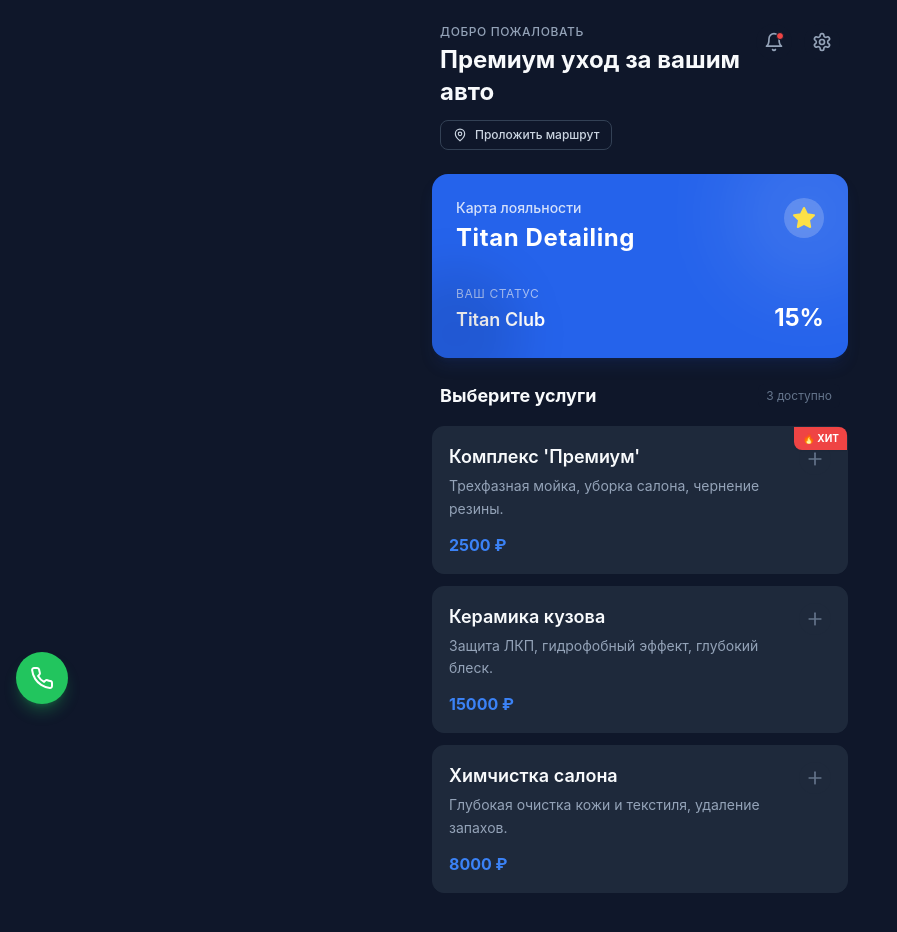
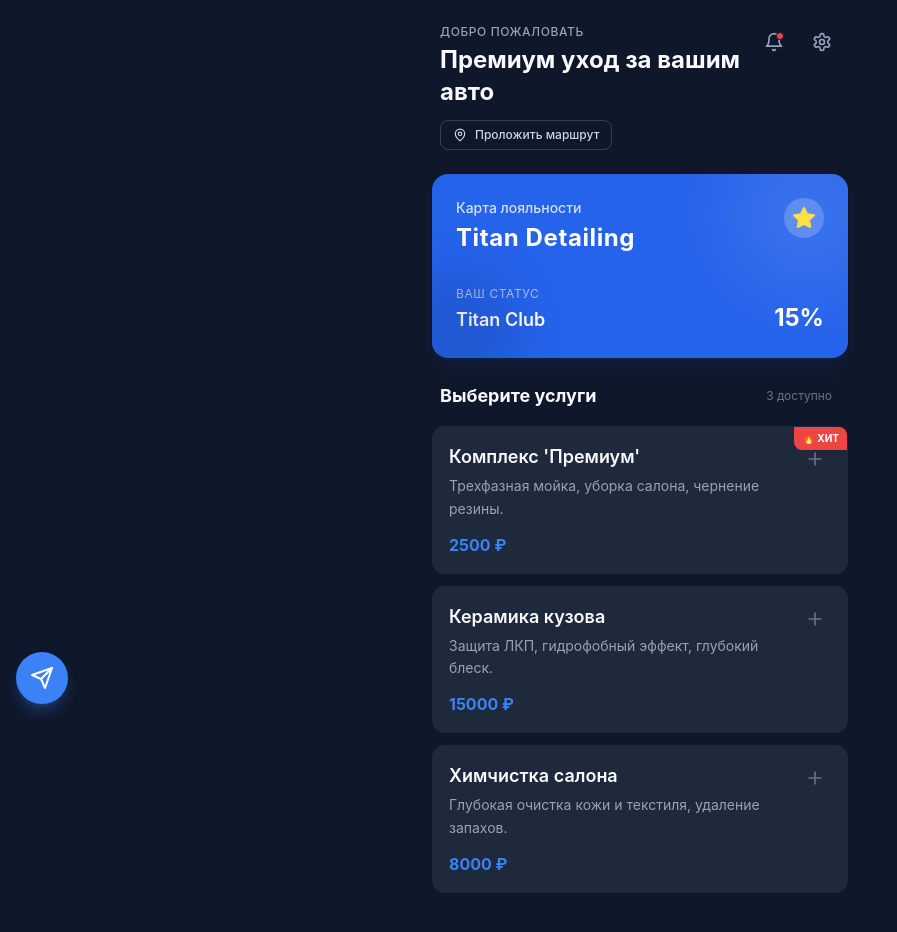
Before and after one commit to slava9999-dev/titan-detailing-mvp, a React (Vite) app: page / in a window 1280 px wide. Shown: the top 932 px of the page, without its empty margins (0-897 px from the left). Built offline with nearby package versions, Linux system fonts and the light colour scheme.

Commit message:
feat: update images to premium dark style and switch fab to telegram

```diff
--- a/src/App.jsx
+++ b/src/App.jsx
@@ -6,7 +6,7 @@
 import { BookingModal } from './components/BookingModal';
 import { NotificationsModal } from './components/NotificationsModal';
 import { SettingsModal } from './components/SettingsModal';
-import { Settings, Bell, MapPin, Phone } from 'lucide-react';
+import { Settings, Bell, MapPin, Send } from 'lucide-react';
 
 function App() {
   const { theme, hero, services } = businessConfig;
@@ -97,12 +97,14 @@
           onCheckout={() => setIsBookingOpen(true)}
         />
 
-        {/* Quick Call FAB */}
+        {/* Quick Call FAB - Telegram */}
         <a
-          href="tel:+79990000000"
-          className="fixed bottom-24 left-4 z-40 p-3.5 bg-green-500 rounded-full text-white shadow-lg shadow-green-500/30 hover:bg-green-400 transition-transform active:scale-95 flex items-center justify-center"
+          href={`https://t.me/${businessConfig.telegramAdmin}`}
+          target="_blank"
+          rel="noopener noreferrer"
+          className="fixed bottom-24 left-4 z-40 p-3.5 bg-blue-500 rounded-full text-white shadow-lg shadow-blue-500/30 hover:bg-blue-400 transition-transform active:scale-95 flex items-center justify-center"
         >
-          <Phone className="w-6 h-6" />
+          <Send className="w-6 h-6" />
         </a>
 
         {/* Modals */}
--- a/src/components/HeroBooking.jsx
+++ b/src/components/HeroBooking.jsx
@@ -15,7 +15,7 @@
         animate={{ scale: 1 }}
         transition={{ duration: 10, repeat: Infinity, repeatType: "reverse", ease: "linear" }}
         style={{
-          backgroundImage: 'url(https://images.unsplash.com/photo-1517248135467-4c7edcad34c4?auto=format&fit=crop&q=80&w=1000)',
+          backgroundImage: 'url(https://images.unsplash.com/photo-1617788138017-80ad40651399?auto=format&fit=crop&q=80&w=1200)',
         }}
       >
         <div className="absolute inset-0 bg-gradient-to-t from-stone-950 via-stone-950/50 to-transparent" />
--- a/src/config/business.js
+++ b/src/config/business.js
@@ -42,14 +42,14 @@
       title: "Керамика кузова",
       price: 15000,
       description: "Защита ЛКП, гидрофобный эффект, глубокий блеск.",
-      image: "https://images.unsplash.com/photo-1619642751034-765dfdf7c58e?auto=format&fit=crop&q=80&w=800"
+      image: "https://images.unsplash.com/photo-1621905252507-b35492cc74b4?auto=format&fit=crop&q=80&w=800"
     },
     {
       id: 3,
       title: "Химчистка салона",
       price: 8000,
       description: "Глубокая очистка кожи и текстиля, удаление запахов.",
-      image: "https://images.unsplash.com/photo-1607860108855-64acf2078ed9?auto=format&fit=crop&q=80&w=800"
+      image: "https://images.unsplash.com/photo-1563720223185-11003d516935?auto=format&fit=crop&q=80&w=800"
     }
   ]
 };
```
